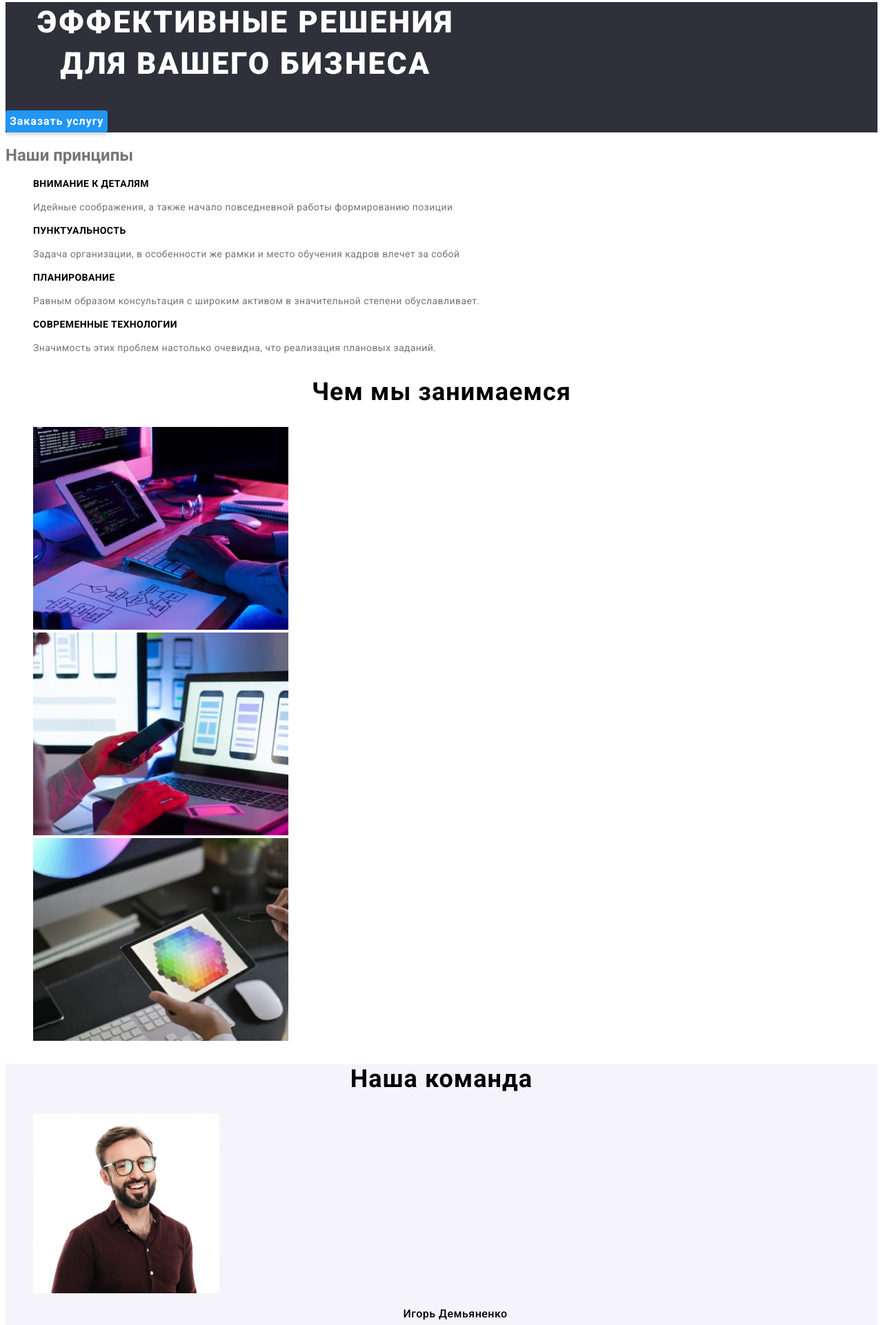
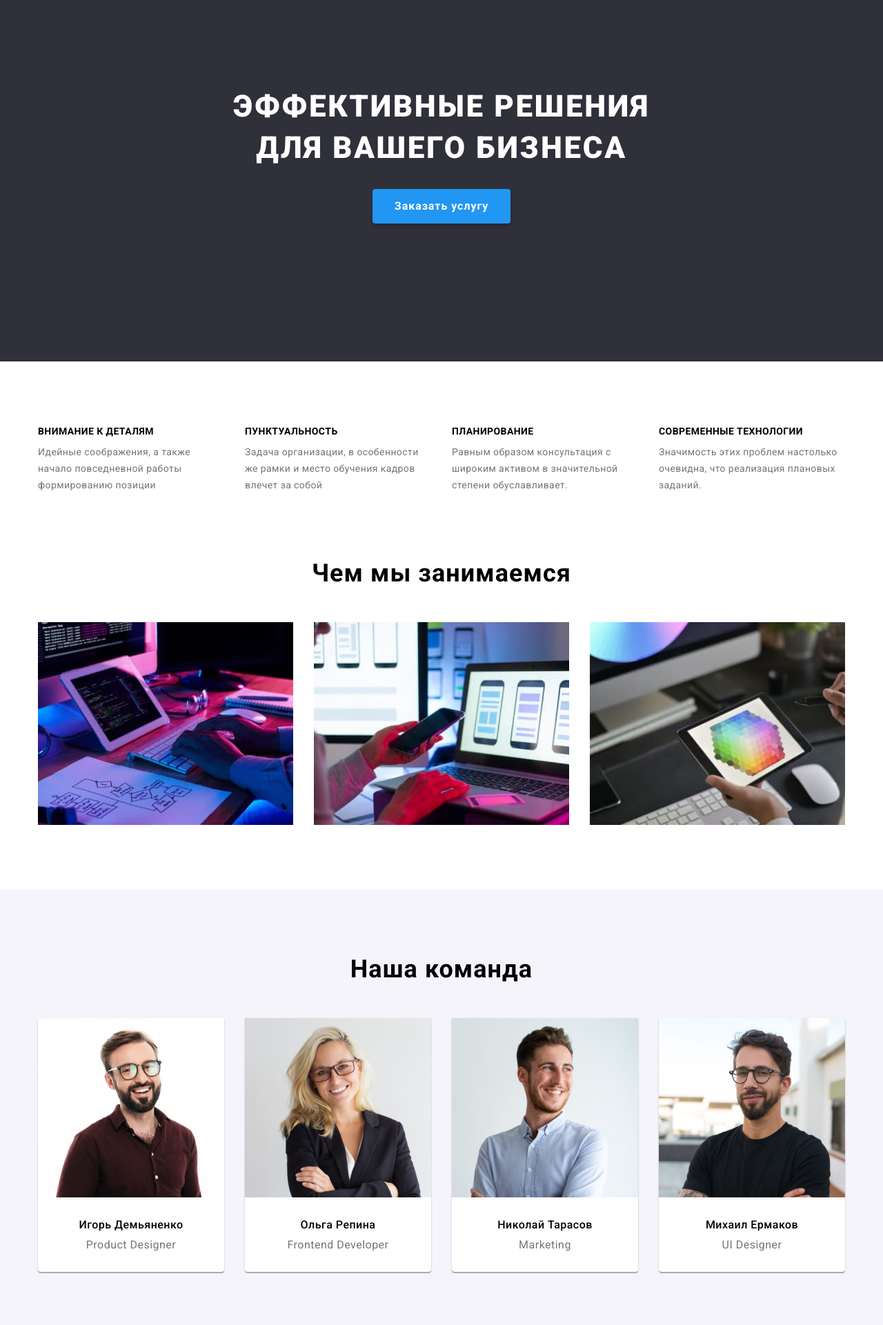
Before and after one commit to akovalenko1993/goit-markup-hw-03, a plain HTML site: page index.html in a window 1280 px wide. Shown: the part 199-2120 px from the top of the page at 69% size. Drawn offline with nearby package versions, Linux system fonts and the light colour scheme.

Commit message:
main-часть по необх-ти флекс и отступы готово

```diff
--- a/css/styles.css
+++ b/css/styles.css
@@ -15,6 +15,21 @@ body {
 	color: var(--primary-text-color);
 	background-color: var(--primary-white-color);
 }
+h1,
+h2,
+h3,
+h4,
+h5,
+h6,
+ul,
+p {
+	margin: 0px;
+	padding: 0px;
+}
+img {
+	display: block;
+}
+
 .logo-black-color {
 	font-family: Raleway;
 	font-weight: bold;
@@ -44,6 +59,8 @@ body {
 }
 .hero-section {
 	background-color: var(--bcg-color);
+	padding-top: 200px;
+	padding-bottom: 200px;
 }
 .hero-section > h1 {
 	color: var(--primary-white-color);
@@ -54,6 +71,7 @@ body {
 	text-align: center;
 	letter-spacing: 0.06em;
 	text-transform: uppercase;
+	margin-top: 0px;
 }
 
 .nav-links-item:hover,
@@ -65,7 +83,7 @@ body {
 
 .filter-item:hover,
 .filter-item:focus {
-	color: var(--button-accent-color);
+	/* color: var(--primary-white-color); */
 	background-color: var(--accent-color);
 }
 .filter-list {
@@ -99,9 +117,9 @@ body {
 	font-weight: bold;
 	font-size: 16px;
 	line-height: 1.87;
+	align-items: center;
 	display: flex;
-	align-items: center;
-	text-align: center;
+	/* text-align: flex-end; */
 	letter-spacing: 0.06em;
 	cursor: pointer;
 	border: none;
@@ -109,6 +127,9 @@ body {
 	box-shadow: 0px 4px 4px rgba(0, 0, 0, 0.15);
 	color: var(--primary-white-color);
 	background-color: var(--accent-color);
+	width: 200px;
+	height: 50px;
+	justify-content: center;
 }
 
 .hero-button:hover,
@@ -183,16 +204,27 @@ body {
 	color: var(--title-text-color);
 }
 
-.how-we-do-section-ul {
+.how-we-do-section-ul.container {
 	list-style: none;
+	margin-top: 50px;
 }
+.how-we-do-item:not(:last-child) {
+	margin-right: 30px;
+}
+
 .our-team-section {
 	background-color: var(--light-bcg-color);
+	padding-top: 94px;
+	margin-top: 94px;
 }
 .our-team-section-ul {
 	list-style: none;
+	/* margin-top: 50px; */
 }
-
+.our-team-section-ul.container {
+	margin-top: 50px;
+	padding-bottom: 94px;
+}
 .our-team-section-h2 {
 	font-weight: bold;
 	font-size: 36px;
@@ -208,6 +240,7 @@ body {
 	text-align: center;
 	letter-spacing: 0.03em;
 	color: var(--title-text-color);
+	margin-top: 30px;
 }
 
 .our-team-section-p {
@@ -216,10 +249,16 @@ body {
 	line-height: 1.19;
 	text-align: center;
 	letter-spacing: 0.03em;
+	margin-top: 10px;
+	margin-bottom: 30px;
 }
 
 .header {
 	background-color: var(--primary-white-color);
+}
+.header > ul {
+	margin: 0px;
+	padding: 0px;
 }
 
 .footer {
@@ -274,3 +313,75 @@ body {
 .auth-links-item-footer:focus {
 	color: var(--accent-color);
 }
+
+.outline {
+	outline: 3px solid tomato;
+}
+
+.company-rules-section > h2 {
+	display: none;
+}
+
+.company-rules-section {
+	margin-top: 94px;
+}
+.container {
+	padding: auto;
+	margin: 0px;
+	display: flex;
+	justify-content: center;
+	align-content: center;
+}
+.column {
+	flex-direction: column;
+}
+.company-rules-section-ul > li {
+	width: 270px;
+}
+
+.company-rules-item {
+	margin-right: 30px;
+}
+.company-rules-item > p {
+	margin-top: 10px;
+}
+
+.company-rules-item:last-child {
+	margin-right: 0px;
+}
+
+.how-we-do-section {
+	margin-top: 94px;
+}
+
+.container.column {
+	align-items: center;
+}
+.hero-button.accent {
+	margin-top: 30px;
+}
+.hero-title {
+	font-style: normal;
+	font-weight: 900;
+	font-size: 44px;
+	line-height: 60px;
+	/* or 136% */
+
+	text-align: center;
+	letter-spacing: 0.06em;
+	text-transform: uppercase;
+
+	color: #ffffff;
+	width: 696px;
+}
+.our-team-item:not(:last-child) {
+	margin-right: 30px;
+}
+.our-team-item {
+	box-shadow: 0px 1px 3px rgba(0, 0, 0, 0.12), 0px 1px 1px rgba(0, 0, 0, 0.14), 0px 2px 1px rgba(0, 0, 0, 0.2);
+	border-radius: 0px 0px 4px 4px;
+	background-color: var(--primary-white-color);
+}
+.our-team-item > img {
+	display: block;
+}
--- a/index.html
+++ b/index.html
@@ -5,15 +5,16 @@
     <meta http-equiv="X-UA-Compatible" content="IE=edge">
     <meta name="viewport" content="width=device-width, initial-scale=1.0">
     <title>WebStudio</title>
+    <link href="https://github.com/sindresorhus/modern-normalize/blob/main/modern-normalize.css" rel="stylesheet" >
     <link rel="stylesheet" href="./css/styles.css">
     <link href="https://fonts.googleapis.com/css2?family=Raleway:wght@700&family=Roboto:wght@400;500;700;900&display=swap"
         rel="stylesheet">
 </head>
 <body>
-    <header class="header">
+    <header class="header ">
         <nav>
         <a href="index.html" class="logo">Web<span class="logo-black-color">Studio</span></a>
-        <ul>
+        <ul class="nav-list">
         <li class="nav-links "><a href="index.html" class="nav-links-item current">Студия</a></li>
         <li class="nav-links"><a href="portfolio.html" class="nav-links-item">Портфолио</a></li>
         <li class="nav-links"><a href="" class="nav-links-item">Контакты</a></li>
@@ -26,62 +27,64 @@
     </header>
     <main>
 <!--hero section-->
-<section class="hero-section">
-    <h1>Эффективные решения для вашего бизнеса</h1>
+<section class="hero-section ">
+    <div class="container column">
+    <h1 class="hero-title">Эффективные решения для вашего бизнеса</h1>
     <button type="button" class="hero-button accent">Заказать услугу</button>
+    </div>
 </section>
 <!--company rules-->
 <section class="company-rules-section">
     <h2>Наши принципы</h2>
-    <ul class="company-rules-section-ul">
-        <li>
+    <ul class="company-rules-section-ul container ">
+        <li class="company-rules-item ">
             <h3 class="company-rules-section-h3">Внимание к деталям</h3>
             <p class="company-rules-section-p"> Идейные соображения, а также начало повседневной работы формированию позиции</p>
         </li>
-        <li>
+        <li class="company-rules-item ">
             <h3 class="company-rules-section-h3">Пунктуальность</h3>
             <p class="company-rules-section-p">Задача организации, в особенности же рамки и место обучения кадров влечет за собой</p>
         </li>
-        <li>
+        <li class="company-rules-item ">
             <h3 class="company-rules-section-h3">Планирование</h3>
             <p class="company-rules-section-p">Равным образом консультация с широким активом в значительной степени обуславливает.</p>
         </li>
-        <li>
+        <li class="company-rules-item ">
             <h3 class="company-rules-section-h3">Современные технологии</h3>
             <p class="company-rules-section-p">Значимость этих проблем настолько очевидна, что реализация плановых заданий.</p>
         </li>
     </ul>
 </section>
 <!--how we do-->
-<section class="how-we-do-section">
+<section class="how-we-do-section ">
 <h2 class="how-we-do-section-h2">Чем мы занимаемся</h2>
-<ul class="how-we-do-section-ul">
-    <li><img src="images/img1_HowWeDo.jpg" alt="Человек работает на клаасном рабочем месте" width="370"></li>
-    <li><img src="images/img2_HowWeDo.jpg" alt="Разрабатывается приложение на телефон" width="370"></li>
-    <li><img src="images/img3_HowWeDo.jpg" alt="Изображение мозаики на планшете" width="370"></li>
+<ul class="how-we-do-section-ul container">
+    <li class="how-we-do-item"><img src="images/img1_HowWeDo.jpg" alt="Человек работает на клаасном рабочем месте" width="370"></li>
+    <li class="how-we-do-item"><img src="images/img2_HowWeDo.jpg" alt="Разрабатывается приложение на телефон" width="370"></li>
+    <li class="how-we-do-item"><img src="images/img3_HowWeDo.jpg" alt="Изображение мозаики на планшете" width="370"></li>
 </ul>
 </section>
 
 <!--Our Team-->
 <section class="our-team-section">
 <h2 class="our-team-section-h2">Наша команда</h2>
-    <ul class="our-team-section-ul">
-    <li class="list-item">
+    <ul class="our-team-section-ul container">
+    <li class="our-team-item">
         <img src="images/img1_OurTeam(1).jpg" alt="Игорь Демьяненко" width="270">
         <h3 class="our-team-section-h3">Игорь Демьяненко</h3>
         <p lang="en" class="our-team-section-p">Product Designer</p>
     </li>
-    <li class="list-item">
+    <li class="our-team-item">
             <img src="images/img2_OurTeam(1).jpg" alt="Игорь Демьяненко" width="270">
             <h3 class="our-team-section-h3">Ольга Репина</h3>
             <p lang="en" class="our-team-section-p">Frontend Developer</p>
     </li>
-    <li class="list-item">
+    <li class="our-team-item">
             <img src="images/img3_OurTeam(1).jpg" alt="Игорь Демьяненко" width="270">
             <h3 class="our-team-section-h3">Николай Тарасов </h3>
             <p lang="en" class="our-team-section-p">Marketing</p>
     </li>
-    <li class="list-item">
+    <li class="our-team-item">
             <img src="images/img4_OurTeam(1).jpg" alt="Игорь Демьяненко" width="270">
             <h3 class="our-team-section-h3">Михаил Ермаков</h3>
             <p lang="en" class="our-team-section-p">UI Designer</p>
--- a/portfolio.html
+++ b/portfolio.html
@@ -5,6 +5,7 @@
     <meta http-equiv="X-UA-Compatible" content="IE=edge">
     <meta name="viewport" content="width=device-width, initial-scale=1.0">
     <title>Document</title>
+    <link href="https://github.com/sindresorhus/modern-normalize/blob/main/modern-normalize.css" rel="stylesheet">
     <link rel="stylesheet" href="./css/styles.css">
     <link href="https://fonts.googleapis.com/css2?family=Raleway:wght@700&family=Roboto:wght@400;500;700;900&display=swap"
         rel="stylesheet">
```
